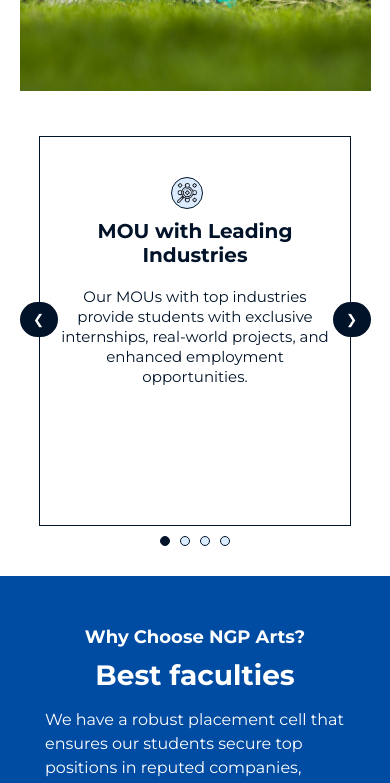
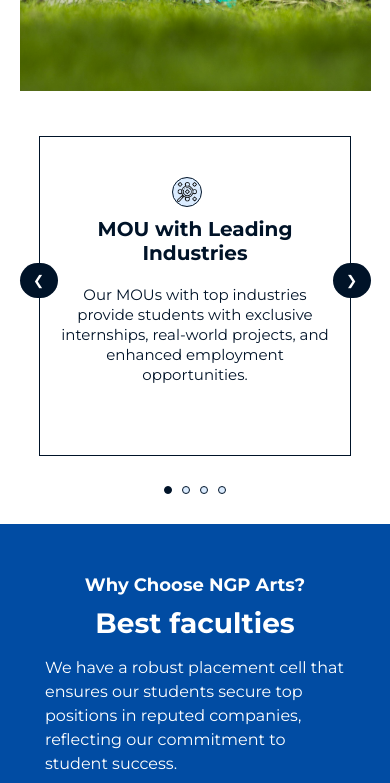
Before and after one commit to smackdowna/college-web, a plain HTML site: page index.html in a window 390 px wide. Shown: the part 1720-2503 px from the top of the page. Drawn offline with Linux system fonts and the light colour scheme.

Commit message:
Add files via upload

```diff
--- a/styles.css
+++ b/styles.css
@@ -1181,6 +1181,16 @@
         width: 650px;
         overflow-x: hidden;
     }
+
+    body::-webkit-scrollbar {
+        display: none;
+    }
+
+    body {
+        -ms-overflow-style: none;  /* IE and Edge */
+        scrollbar-width: none;  /* Firefox */
+    }
+
     .title-h1 {
         font-weight: 600;
         font-size: 28px;
@@ -1290,6 +1300,15 @@
         width: 100%;
         height: 300px;
 
+    }
+
+    html, body {
+        width: 100%;
+        overflow-x: hidden;
+    }
+
+    * {
+        box-sizing: border-box;
     }
 
     .gradient-image {
@@ -1410,7 +1429,7 @@
         display: flex;
         overflow: hidden;
         width: 100%;
-        height: 400px;
+        height: 350px;
         flex-direction: row;
         transition: transform 0.5s ease;
     }
@@ -1418,7 +1437,7 @@
     .highlight {
         border: 1px solid #001328;
         width: 100%;
-        height: 390px;
+        height: 320px;
         flex: 0 0 100%;
         padding: 30px 10px 0px 10px;
         box-sizing: border-box;
@@ -1879,7 +1898,7 @@
     .footer-container1 {
         display: flex;
         flex-direction: column;
-        margin: 0 auto;
+        margin: 0 ;
         padding: 2px;
         width: 100%;
 
```
